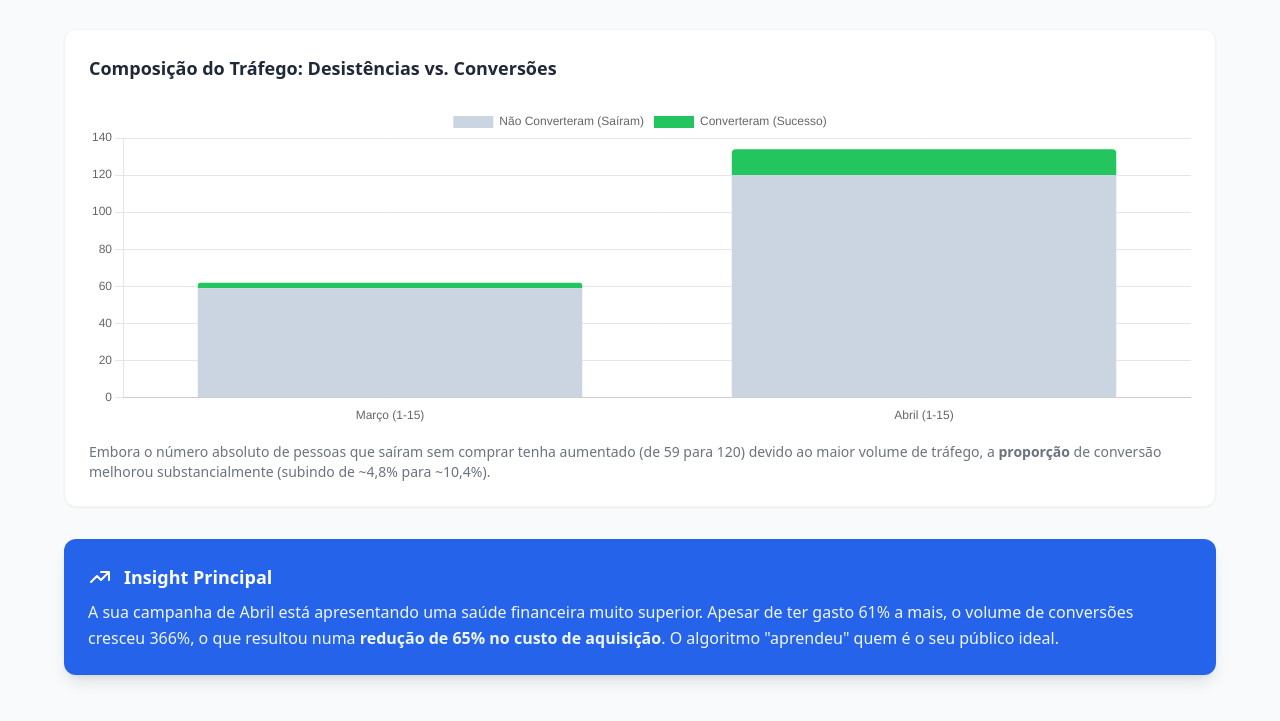
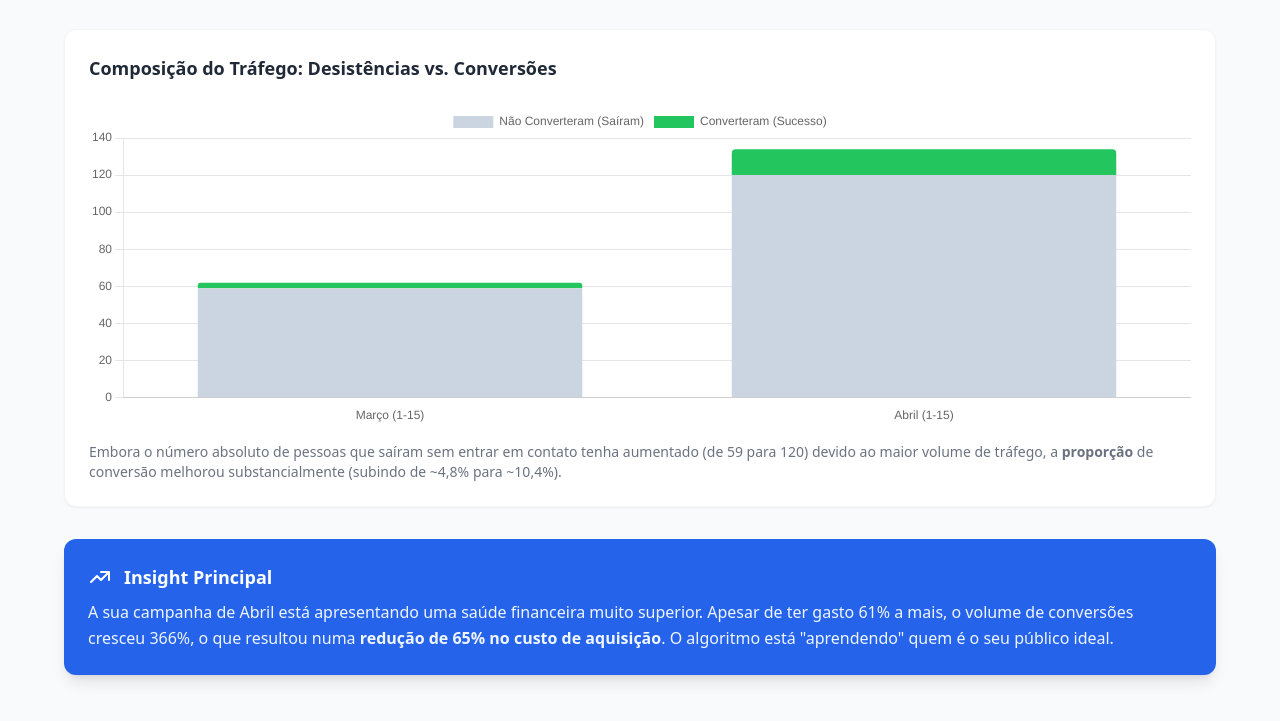
Before and after one commit to guilhermegarras77-stack/lp.relatorio01, a plain HTML site: page index.html in a window 1280 px wide. Shown: the part 901-1622 px from the top of the page. Drawn offline with nearby package versions, Linux system fonts and the light colour scheme.

```diff
--- a/index.html
+++ b/index.html
@@ -139,7 +139,7 @@
                     <canvas id="funnelChart"></canvas>
                 </div>
                 <p class="mt-4 text-sm text-gray-500">
-                    Embora o número absoluto de pessoas que saíram sem comprar tenha aumentado (de 59 para 120) devido ao maior volume de tráfego,
+                    Embora o número absoluto de pessoas que saíram sem entrar em contato tenha aumentado (de 59 para 120) devido ao maior volume de tráfego,
                     a <strong>proporção</strong> de conversão melhorou substancialmente (subindo de ~4,8% para ~10,4%).
                 </p>
             </div>
@@ -155,7 +155,7 @@
             <p class="text-blue-50 leading-relaxed">
                 A sua campanha de Abril está apresentando uma saúde financeira muito superior.
                 Apesar de ter gasto 61% a mais, o volume de conversões cresceu 366%, o que resultou
-                numa <strong>redução de 65% no custo de aquisição</strong>. O algoritmo "aprendeu" quem é o seu
+                numa <strong>redução de 65% no custo de aquisição</strong>. O algoritmo está "aprendendo" quem é o seu
                 público ideal.
             </p>
         </div>
```
